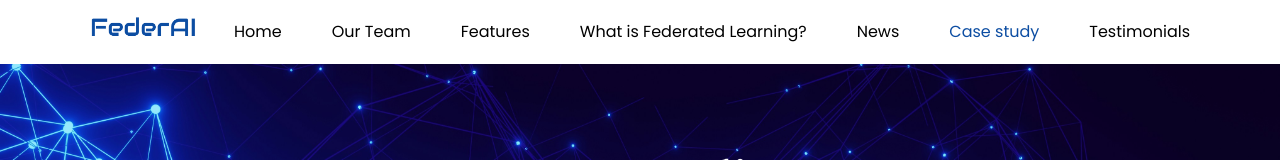
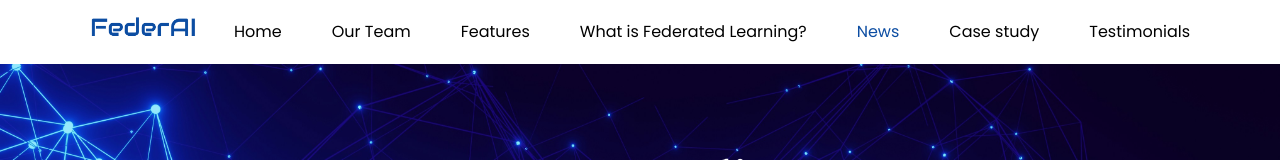
Before and after one commit to khoakdn/federai, a plain HTML site: page event1.html in a window 1280 px wide. Shown: the top 160 px of the page. Drawn offline with Linux system fonts and the light colour scheme.

Commit message:
Update event

```diff
--- a/event1.html
+++ b/event1.html
@@ -19,8 +19,8 @@
           <li><a href="index.html#team" class="nav-link">Our Team</a></li>
           <li><a href="index.html#about" class="nav-link">Features</a></li>
           <li><a href="index.html#projects" class="nav-link">What is Federated Learning?</a></li>
-          <li><a href="events.html" class="nav-link">News</a></li>
-          <li><a href="index.html#casestudy" class="nav-link active">Case study</a></li>
+          <li><a href="events.html" class="nav-link active">News</a></li>
+          <li><a href="index.html#casestudy" class="nav-link">Case study</a></li>
           <li><a href="index.html#testimonials" class="nav-link">Testimonials</a></li>
         </ul>
       </div>
```
